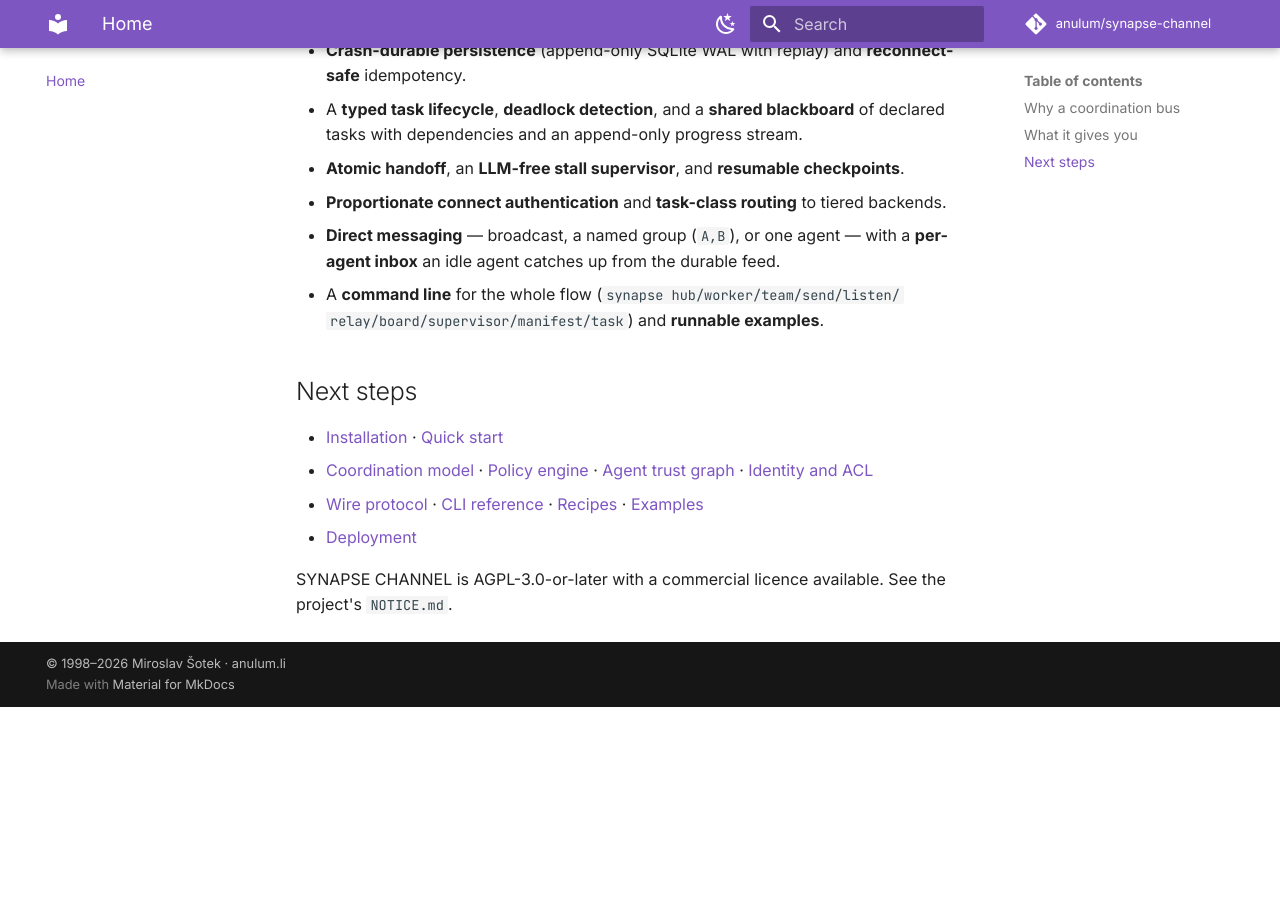
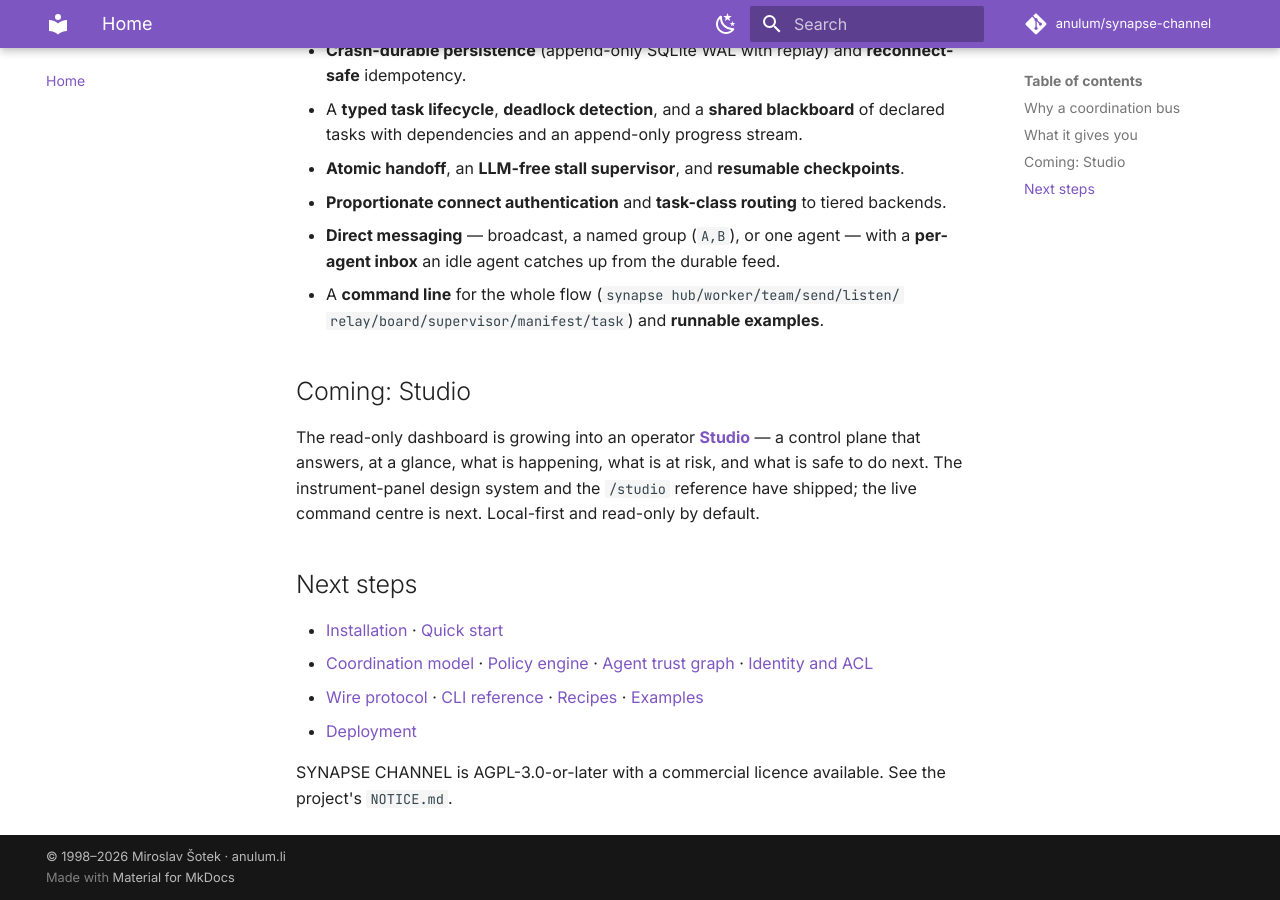
Before and after one commit to anulum/synapse-channel, an MkDocs documentation site: the page built from docs/index.md, in a window 1280 px wide and 900 px high, scrolled down 1474 px. Built offline with MkDocs 1.6.1 and Material for MkDocs 9.7.7, drawn with Linux system fonts in a browser that asks for light colours; comment, search, counter and statistics services are not loaded; before the commit the page ends 2181 px from its top, so only the background shows below that.

Commit message:
docs: advertise Studio as the upcoming highlight in the README and docs home
Add a "Coming: Studio" callout to the README overview and the docs landing page: the
read-only dashboard is growing into an operator Studio (control plane for what is
happening, what is at risk, what is safe to do next). States honestly what has shipped
— the instrument-panel design system and the /studio reference — and that the live
command centre is next, local-first and read-only by default, with the org-level
workbench as a separate layer.

Authored by Anulum Fortis & Arcane Sapience (protoscience@anulum.li)

```diff
--- a/docs/index.md
+++ b/docs/index.md
@@ -45,6 +45,13 @@
 - A **command line** for the whole flow (`synapse hub/worker/team/send/listen/
   relay/board/supervisor/manifest/task`) and **runnable examples**.
 
+## Coming: Studio
+
+The read-only dashboard is growing into an operator **[Studio](studio.md)** — a
+control plane that answers, at a glance, what is happening, what is at risk, and what
+is safe to do next. The instrument-panel design system and the `/studio` reference
+have shipped; the live command centre is next. Local-first and read-only by default.
+
 ## Next steps
 
 - [Installation](installation.md) · [Quick start](quickstart.md)
```
Also changed, not shown: README.md (+6 -0 lines).
